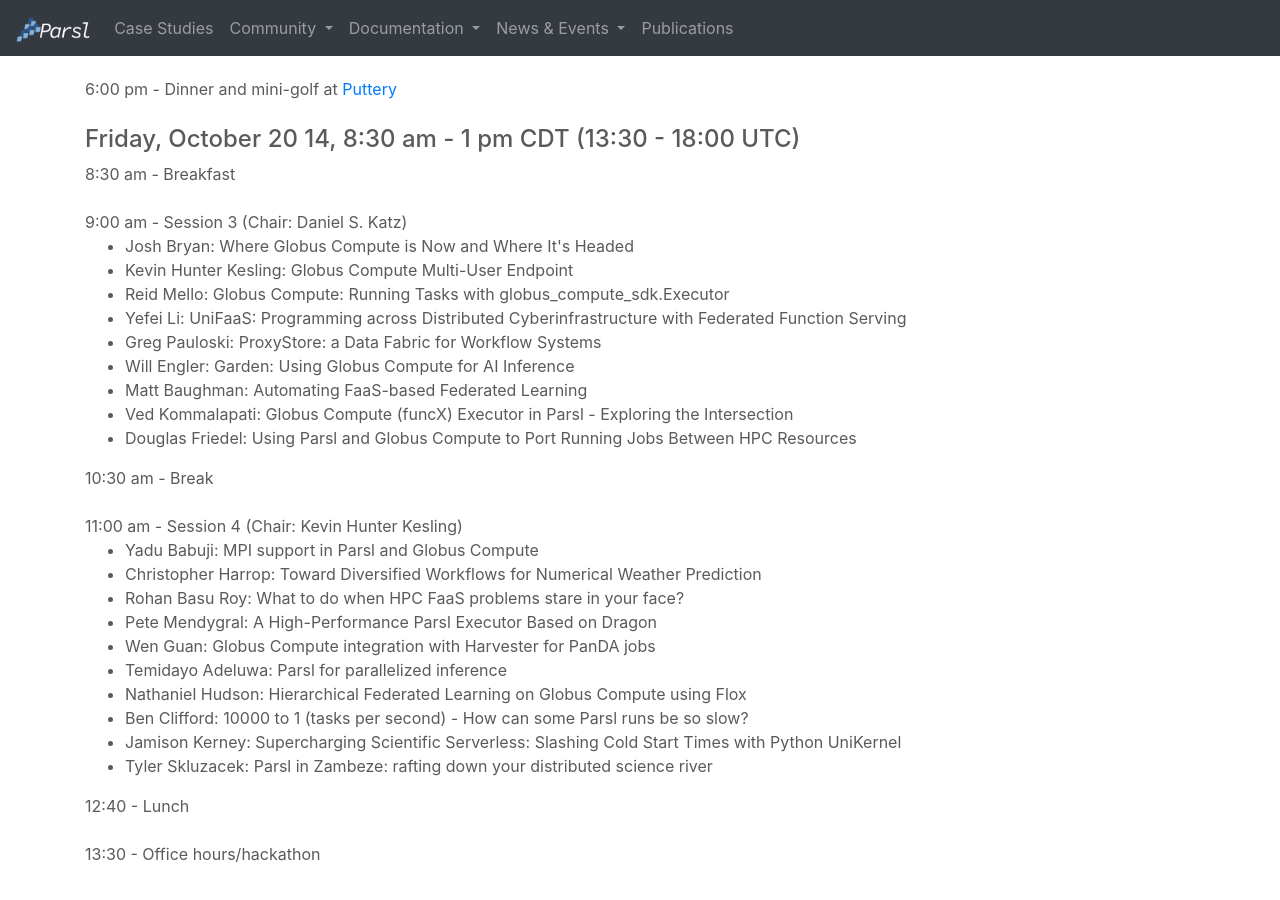
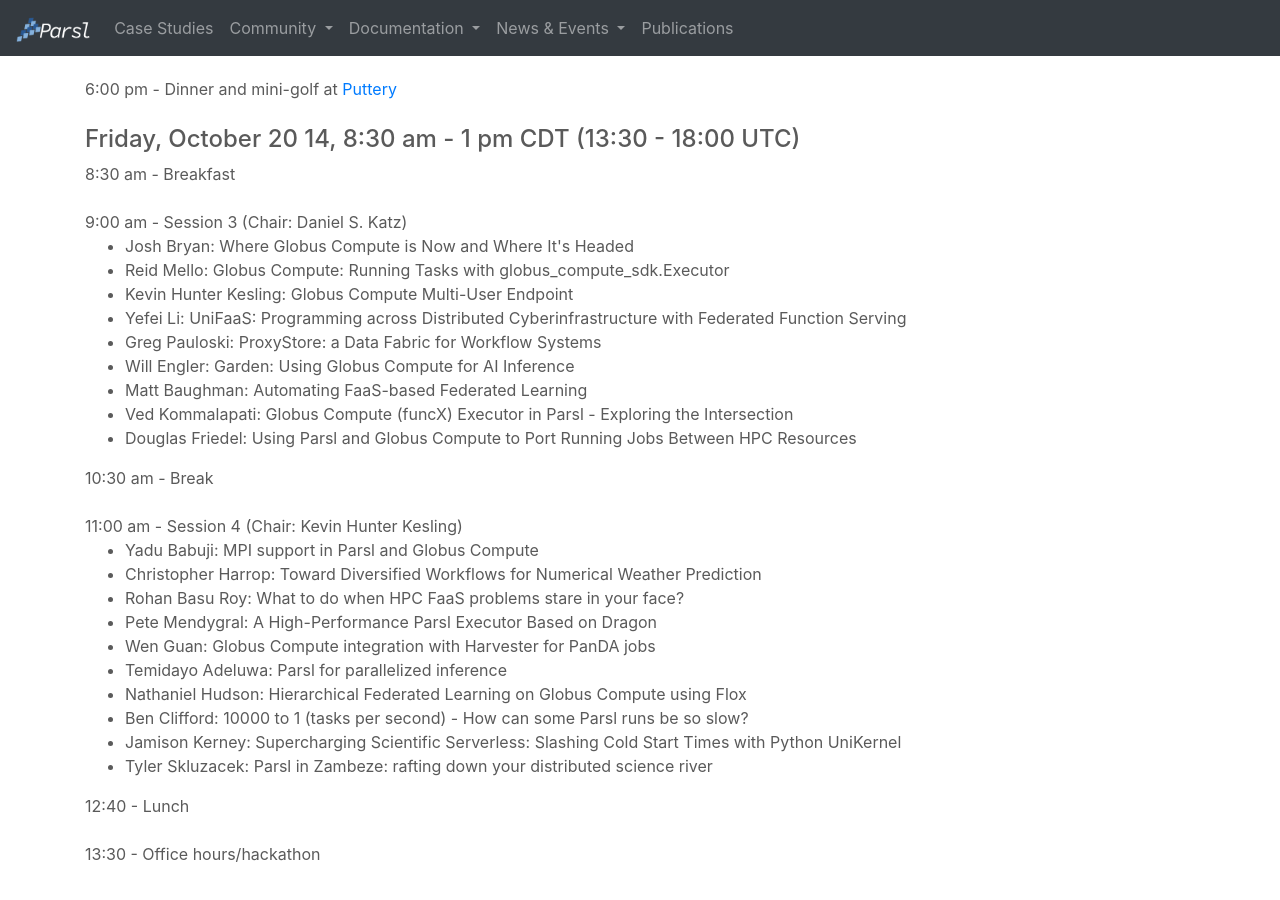
Before and after one commit to Parsl/parsl.github.io, a Jekyll site: the page built from parslfest/parslfest2023.html, in a window 1280 px wide and 900 px high, scrolled down 1858 px. Built offline with Jekyll 4.4.1, drawn with Linux system fonts in a browser that asks for light colours; some of the changed lines change nothing that is shown.

Commit message:
reorder a couple of talks at speaker request

```diff
--- a/parslfest/parslfest2023.html
+++ b/parslfest/parslfest2023.html
@@ -103,8 +103,8 @@
       9:00 am - Session 3 (Chair: Daniel S. Katz)
       <ul>
 	     	<li>Josh Bryan: Where Globus Compute is Now and Where It's Headed</li>
-		<li>Kevin Hunter Kesling: Globus Compute Multi-User Endpoint</li>
 		<li>Reid Mello: Globus Compute: Running Tasks with globus_compute_sdk.Executor</li>
+     		<li>Kevin Hunter Kesling: Globus Compute Multi-User Endpoint</li>
 		<li>Yefei Li: UniFaaS: Programming across Distributed Cyberinfrastructure with Federated Function Serving</li>
 	      	<li>Greg Pauloski: ProxyStore: a Data Fabric for Workflow Systems</li>
 		<li>Will Engler: Garden: Using Globus Compute for AI Inference</li>
```
